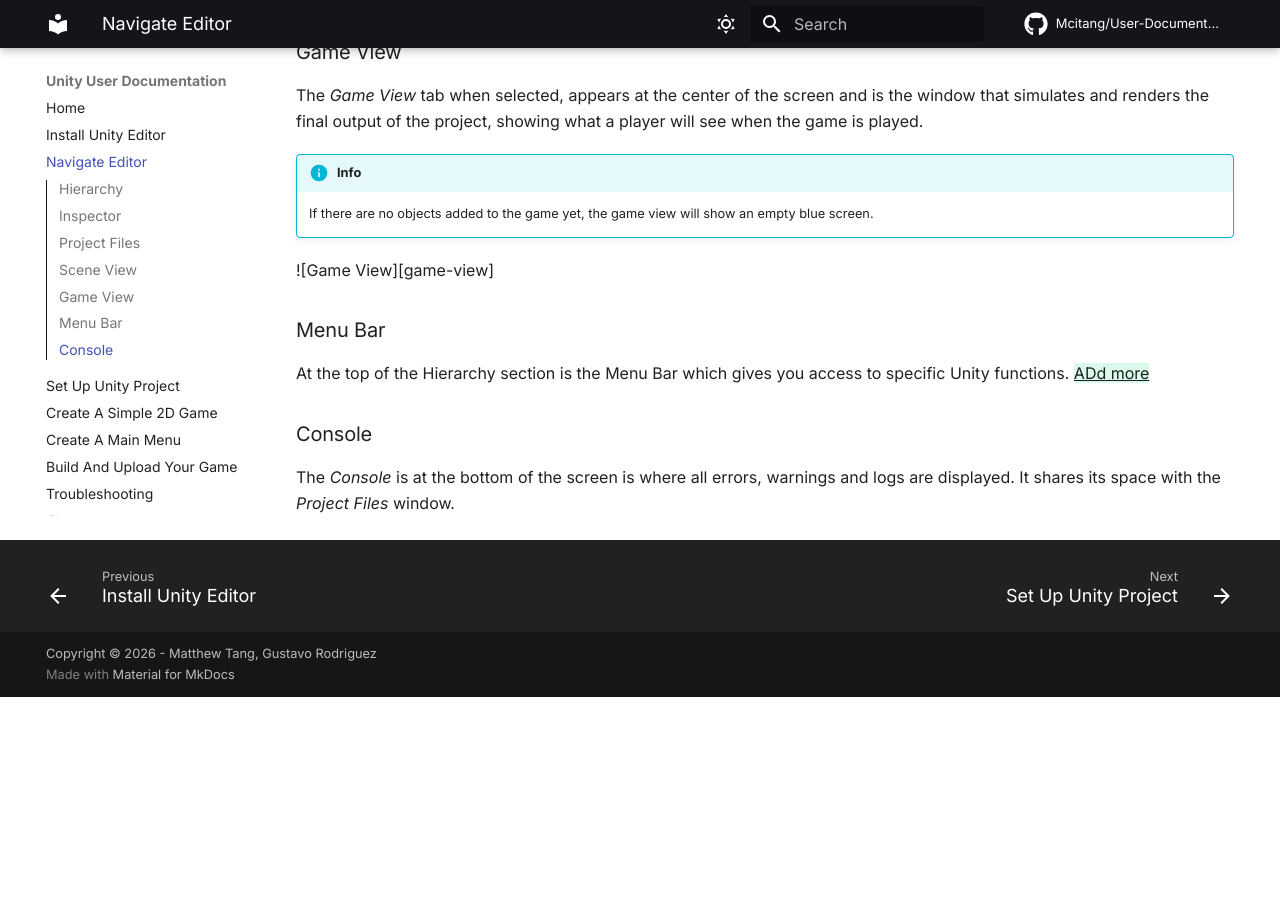
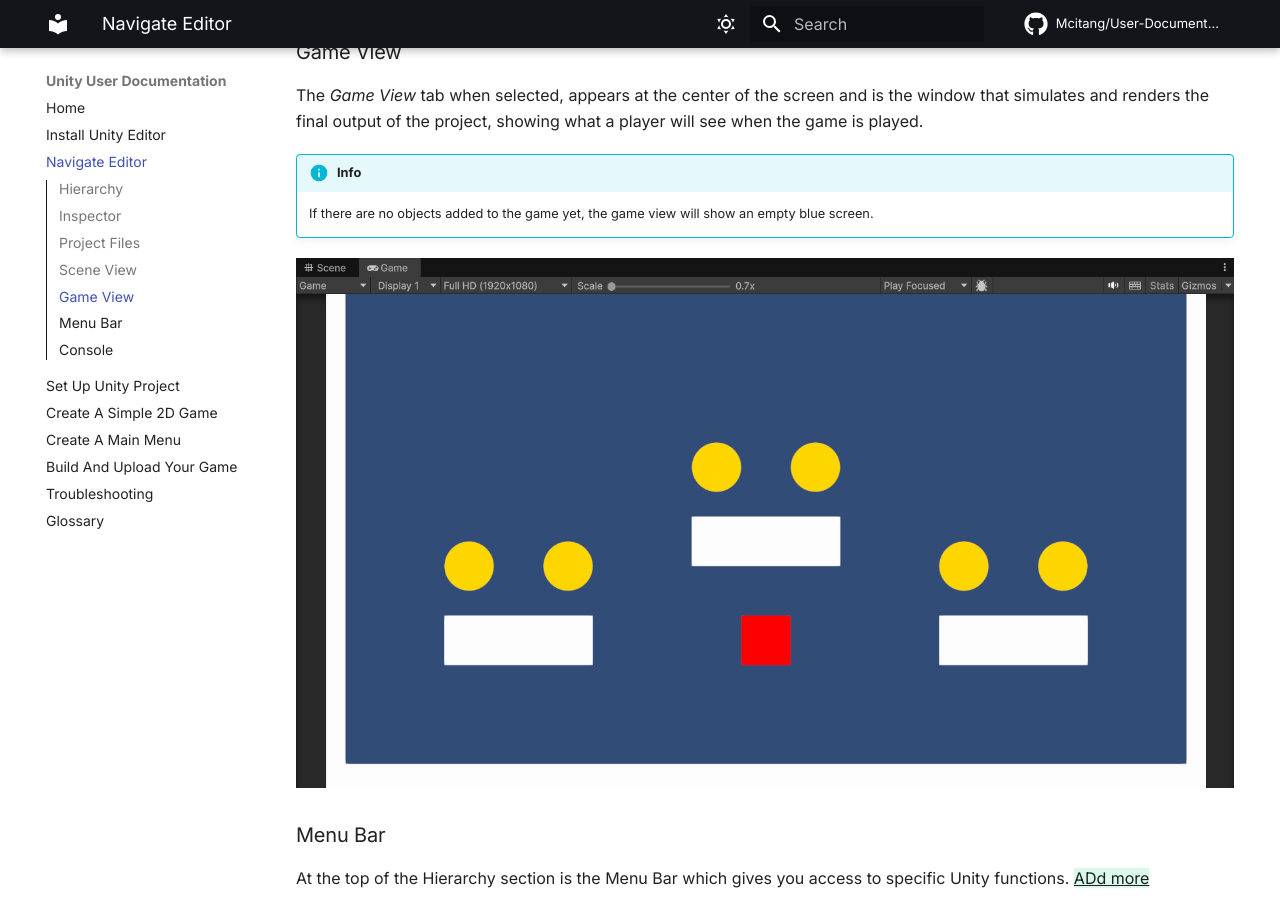
Before and after one commit to Mcitang/User-Documentation, an MkDocs documentation site: the page built from docs/navigate-editor.md, in a window 1280 px wide and 900 px high, scrolled down 3340 px. Built offline with MkDocs 1.6.1 and Material for MkDocs 9.7.7, drawn with Linux system fonts in a browser that asks for light colours; comment, search, counter and statistics services are not loaded; before the commit the page ends 4037 px from its top, so only the background shows below that; part of the change alters nothing that is shown.

```diff
--- a/docs/navigate-editor.md
+++ b/docs/navigate-editor.md
@@ -40,7 +40,7 @@ The _Game View_ tab when selected, appears at the center of the screen and is th
 !!! info
     If there are no objects added to the game yet, the game view will show an empty blue screen.
 
-![Game View][game-view]
+![Game View][game-view-image]
 
 ### Menu Bar
 
```
